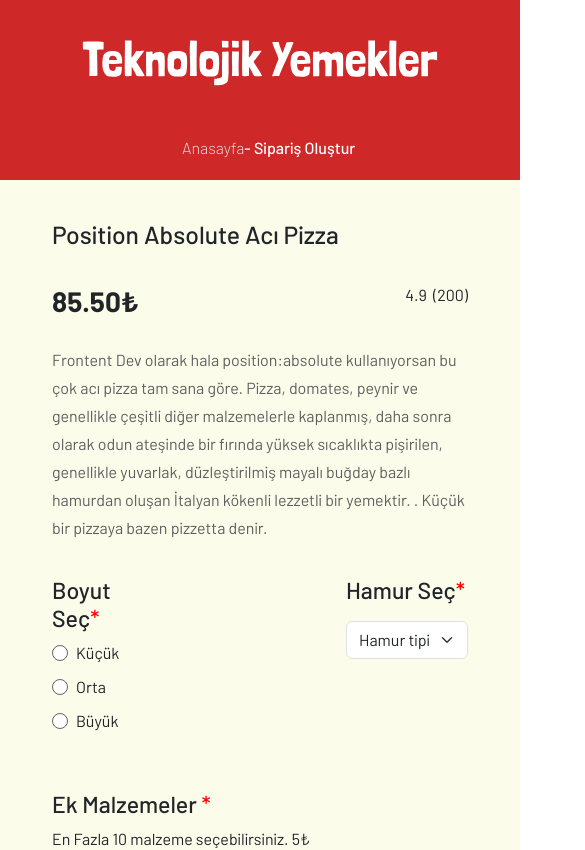
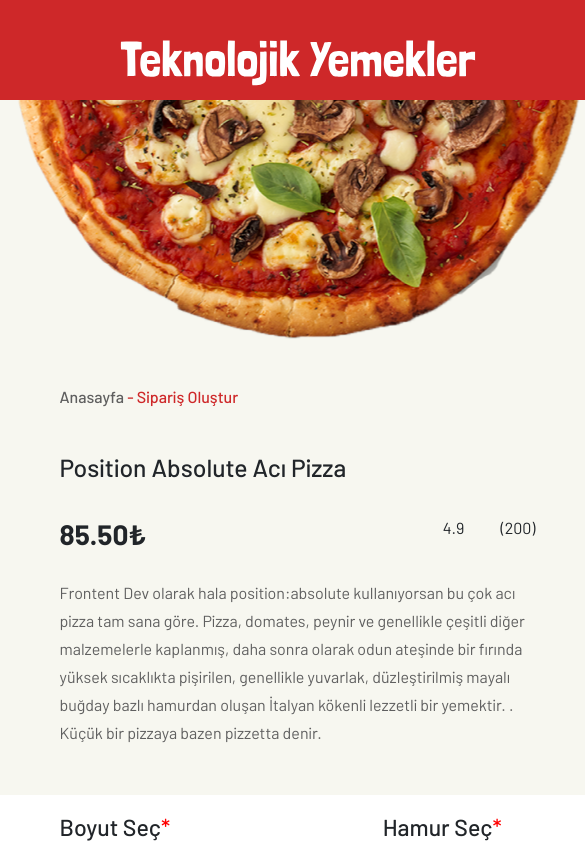
Before and after one commit to ozcnSezerr/pizza-project, a React (Vite) app: page /form in a window 390 px wide. Shown: the top 850 px of the page, 585 px wide, since content can reach past the window. Built offline with nearby package versions, Linux system fonts and the light colour scheme; a web font is replaced by a local one.

Commit message:
make main page responsive

```diff
--- a/src/App.css
+++ b/src/App.css
@@ -5,7 +5,7 @@
   font-family: "Barlow", sans-serif;
 }
 #root {
-  background-color: rgb(252, 252, 235);
+  /* background-color: rgb(252, 252, 235); */
   display: flow-root;
 }
 .order {
@@ -23,10 +23,12 @@
   width: 80%;
   max-width: 532px;
   margin: 0 auto;
+  padding-bottom: 2rem;
   display: flex;
   flex-direction: column;
   justify-content: center;
   gap: 1.6rem;
+  /* background-color: rgb(252, 252, 200); */
 }
 
 .form-content p {
@@ -53,10 +55,6 @@ input[type="checkbox"] {
   width: 80%;
 }
 
-.radio-container .form-check {
-  margin-bottom: 10px;
-}
-
 Form {
   width: 100%;
 }
@@ -73,3 +71,7 @@ Form {
   max-width: 532px;
   width: 100%;
 }
+
+.radio-container {
+  width: 140px;
+}
--- a/src/App.jsx
+++ b/src/App.jsx
@@ -1,6 +1,5 @@
 import { useState } from "react";
 import { BrowserRouter as Router, Route, Switch } from "react-router-dom";
-import FormHeader from "./components/FormHeader";
 import SuccessPage from "./components/SuccessPage";
 import "./App.css";
 import SiparisForm from "./components/SiparisForm";
@@ -11,7 +10,6 @@ function App() {
     <Router>
       <Switch>
         <Route path="/form">
-          <FormHeader />
           <SiparisForm />
         </Route>
         <Route path="/success">
--- a/src/components/CounterBox.jsx
+++ b/src/components/CounterBox.jsx
@@ -55,7 +55,7 @@ const OrderButton = styled.button`
   }
 `;
 const SubmitContainer = styled.div`
-  background-color: white;
+  background-color: rgb(247, 247, 240, 1);
   border: 1px solid #d9d9d9;
   width: 340px;
   display: flex;
--- a/src/components/FoodCards.jsx
+++ b/src/components/FoodCards.jsx
@@ -9,10 +9,16 @@ const Container = styled.div`
   margin-bottom: 4rem;
   justify-content: center;
   gap: 1.6rem;
+
+  @media (max-width: 500px) {
+    flex-direction: column;
+    align-items: center;
+  }
 `;
 const Card = styled.div`
   box-shadow: 0 2px 4px #dcdbdbff;
   display: flex;
+  width: 340px;
   flex-direction: column;
   background-color: white;
   padding: 2rem;
--- a/src/components/FormContent.jsx
+++ b/src/components/FormContent.jsx
@@ -1,6 +1,11 @@
 export default function () {
   return (
+    <div style={{ width: "100%", backgroundColor: "rgb(247, 247, 240, 1)" }}>
       <div className="form-content">
+        <p style={{ color: "#CE2829", fontWeight: "500" }}>
+          <span style={{ color: "#5F5F5F", fontWeight: "500" }}>Anasayfa </span>
+          - Sipariş Oluştur
+        </p>
         <h2>Position Absolute Acı Pizza</h2>
         <div className="form-prices">
           <span
@@ -18,12 +23,13 @@ export default function () {
         </div>
         <p>
           Frontent Dev olarak hala position:absolute kullanıyorsan bu çok acı
-        pizza tam sana göre. Pizza, domates, peynir ve genellikle çeşitli diğer
-        malzemelerle kaplanmış, daha sonra olarak odun ateşinde bir fırında
-        yüksek sıcaklıkta pişirilen, genellikle yuvarlak, düzleştirilmiş mayalı
-        buğday bazlı hamurdan oluşan İtalyan kökenli lezzetli bir yemektir. .
-        Küçük bir pizzaya bazen pizzetta denir.
+          pizza tam sana göre. Pizza, domates, peynir ve genellikle çeşitli
+          diğer malzemelerle kaplanmış, daha sonra olarak odun ateşinde bir
+          fırında yüksek sıcaklıkta pişirilen, genellikle yuvarlak,
+          düzleştirilmiş mayalı buğday bazlı hamurdan oluşan İtalyan kökenli
+          lezzetli bir yemektir. . Küçük bir pizzaya bazen pizzetta denir.
         </p>
+      </div>
     </div>
   );
 }
--- a/src/components/FormHeader.jsx
+++ b/src/components/FormHeader.jsx
@@ -1,39 +1,41 @@
 import styled from "styled-components";
 import logo from "../assets/logo.svg";
+import formbanner from "../../images/iteration-2-images/pictures/form-banner.png";
 
-const HeaderWrapper = styled.div`
-  position: relative;
+const Header = styled.div`
+  // position: relative;
+  z-index: 1;
   display: flex;
   justify-content: center;
-  padding-top: 40px;
+  padding-top: 2.5rem;
   width: 100%;
-  height: 180px;
+  height: 100px;
   background-color: #ce2829;
-  margin-bottom: 2.5rem;
 `;
-
+const Banner = styled.img`
+  align-self: center;
+  margin-top: -3rem;
+  z-index: 0;
+`;
+const Wrapper = styled.div`
+  display: flex;
+  background-color: rgb(247, 247, 240, 1);
+  flex-direction: column;
+  justify-content: center;
+  padding-bottom: 2.5rem;
+`;
 const Logo = styled.img`
   width: 360px;
   height: 46px;
 `;
 
-const HeaderText = styled.p`
-  position: absolute;
-  font-weight: 500;
-  left: 35%;
-  top: 136px;
-  text-align: center;
-  color: white;
-`;
-
 export default function FormHeader() {
   return (
-    <HeaderWrapper>
-      <Logo src={logo} alt="Logo" />
-      <HeaderText>
-        <span style={{ color: "#dedbdbff", fontWeight: "300" }}>Anasayfa</span>-
-        Sipariş Oluştur
-      </HeaderText>
-    </HeaderWrapper>
+    <Wrapper>
+      <Header>
+        <Logo src={logo} alt="Logo" />
+      </Header>
+      <Banner src={formbanner} />
+    </Wrapper>
   );
 }
--- a/src/components/MainPage.jsx
+++ b/src/components/MainPage.jsx
@@ -53,8 +53,12 @@ const FirstSubHeader = styled.p`
   margin-bottom: 0;
 `;
 const SecondSubHeader = styled.p`
+  text-align: center;
   font-size: 2.8rem;
   font-weight: bold;
+  @media (max-width: 500px) {
+    width: 340px;
+  }
 `;
 
 export default function MainPage() {
--- a/src/components/NavigationBar.jsx
+++ b/src/components/NavigationBar.jsx
@@ -12,6 +12,11 @@ const Navigation = styled.nav`
   justify-content: center;
   gap: 3.2rem;
   box-shadow: 0 1px 3px rgba(0, 0, 0, 0.3);
+  @media (max-width: 500px) {
+    display: grid;
+    column-gap: 4rem;
+    grid-template-columns: auto auto;
+  }
 `;
 const Element = styled.li`
   background-color: white;
@@ -20,6 +25,7 @@ const Element = styled.li`
   align-items: center;
   gap: 0.8rem;
   cursor: pointer;
+  width: fit-content;
 `;
 
 const Text = styled.span`
--- a/src/components/NavigationBarMiddle.jsx
+++ b/src/components/NavigationBarMiddle.jsx
@@ -10,6 +10,18 @@ const Navigation = styled.nav`
   display: flex;
   justify-content: center;
   gap: 1.8rem;
+
+  @media (max-width: 500px) {
+    display: grid;
+    grid-template-columns: auto auto;
+    align-items: center;
+    & > li:nth-child(odd) {
+      justify-self: start;
+    }
+    & > li:nth-child(even) {
+      justify-self: end;
+    }
+  }
 `;
 const Element = styled.li`
   border-radius: 34px;
@@ -21,6 +33,7 @@ const Element = styled.li`
   align-items: center;
   gap: 0.5rem;
   cursor: pointer;
+  width: fit-content;
 `;
 
 const Text = styled.span`
@@ -37,23 +50,23 @@ const Image = styled.img`
 export default function NavigationBar() {
   return (
     <Navigation className="py-3">
-      <Element>
-        <Image src={img1} alt="" /> <Text>YENİ! Kore</Text>
+      <Element className="left">
+        <Image src={img1} alt="" /> <Text>Ramen</Text>
       </Element>
       <Element>
         <Image src={img2} alt="" /> <Text>Pizza</Text>
       </Element>
       <Element>
-        <Image src={img3} alt="" /> <Text>Hamburger</Text>
+        <Image src={img3} alt="" /> <Text>Burger</Text>
       </Element>
       <Element>
-        <Image src={img4} alt="" /> <Text>Kızartmalar</Text>
+        <Image src={img4} alt="" /> <Text>French fries</Text>
       </Element>
       <Element>
         <Image src={img5} alt="" /> <Text>Fast Food</Text>
       </Element>
       <Element>
-        <Image src={img6} alt="" /> <Text>Gazlı İçecekler</Text>
+        <Image src={img6} alt="" /> <Text>Soft drinks</Text>
       </Element>
     </Navigation>
   );
--- a/src/components/RadioButtons.jsx
+++ b/src/components/RadioButtons.jsx
@@ -1,4 +1,5 @@
 import { FormGroup, Input, Label } from "reactstrap";
+import styled from "styled-components";
 
 export default function RadioButtons({ onChange, value, checked }) {
   return (
--- a/src/components/SiparisForm.jsx
+++ b/src/components/SiparisForm.jsx
@@ -14,6 +14,7 @@ import FormContent from "./FormContent";
 import CheckBoxs from "./CheckBoxs";
 import CounterBox from "./CounterBox";
 import RadioButtons from "./RadioButtons";
+import FormHeader from "./FormHeader";
 import styled from "styled-components";
 import axios from "axios";
 const AlertStar = styled.span`
@@ -129,6 +130,7 @@ export default function SiparisForm() {
 
   return (
     <div>
+      <FormHeader />
       <FormContent />
       <div className="form-wrapper">
         <Form onSubmit={handleSubmit}>
@@ -162,6 +164,11 @@ export default function SiparisForm() {
                   </h3>
                 </Label>
                 <Input
+                  style={{
+                    textAlign: "left",
+                    backgroundColor: "rgb(247, 247, 240, 1)",
+                    paddingRight: "3rem",
+                  }}
                   type="select"
                   name="select"
                   id="exampleSelect"
@@ -169,7 +176,7 @@ export default function SiparisForm() {
                   onChange={handleChange}
                 >
                   <option value="" disabled>
-                    Hamur tipi seçin
+                    ~Hamur tipi seçin~
                   </option>
                   <option value="kalin">Kalın</option>
                   <option value="orta">Orta</option>
@@ -205,6 +212,9 @@ export default function SiparisForm() {
                 <h4>İsminiz:</h4>
               </Label>
               <Input
+                style={{
+                  backgroundColor: "rgb(247, 247, 240, 1)",
+                }}
                 name="name"
                 onChange={(e) => handleChange(e)}
                 value={formData.name}
@@ -221,7 +231,10 @@ export default function SiparisForm() {
               <Input
                 id="exampleText"
                 name="text"
-                style={{ resize: "none" }}
+                style={{
+                  resize: "none",
+                  backgroundColor: "rgb(247, 247, 240, 1)",
+                }}
                 onChange={(e) => handleChange(e)}
                 value={formData.text}
                 placeholder="Siparişine eklemek istediğin bir not var mı ..."
--- a/src/components/SliderCards.jsx
+++ b/src/components/SliderCards.jsx
@@ -10,6 +10,10 @@ const Container = styled.div`
   gap: 0.5rem;
   justify-content: center;
   transform: scale(0.85);
+  @media (max-width: 500px) {
+    flex-direction: column;
+    align-items: center;
+  }
 `;
 const Slider = styled.div`
   position: relative;
@@ -17,6 +21,7 @@ const Slider = styled.div`
 
 const Image = styled.img`
   border-radius: 1rem;
+  width: 100%;
 `;
 const RigthColumn = styled.div`
   display: flex;
@@ -30,6 +35,9 @@ const RightContent = styled.p`
   top: 20%;
   font-weight: 600;
   transform: scale(2);
+  @media (max-width: 500px) {
+    transform: scale(1.8);
+  }
 `;
 
 const LeftContent = styled.p`
@@ -41,6 +49,11 @@ const LeftContent = styled.p`
   line-height: 4rem;
   font-size: 4rem;
   transform: scale(1.2);
+  @media (max-width: 500px) {
+    & + button {
+      top: 70%;
+    }
+  }
 `;
 
 const Button = styled.button`
@@ -57,7 +70,10 @@ const Button = styled.button`
   top: 58%;
   left: 8%;
   position: absolute;
-  cursor: pointer;
+  @media (max-width: 500px) {
+    flex-direction: column;
+    align-items: center;
+  }
 `;
 
 export default function SliderCards({ onClick }) {
@@ -70,19 +86,15 @@ export default function SliderCards({ onClick }) {
           <span
             style={{
               display: "inline-block",
-              paddingTop: "0",
               fontWeight: "400",
               fontSize: "1.2rem",
               lineHeight: "1rem",
-              transform: "translateY(-1rem)",
             }}
           >
             Position:Absolute Acı Burger
           </span>
         </LeftContent>
-        <Button onClick={onClick} style={{ transform: "translateY(-1.4rem)" }}>
-          Sipariş Ver
-        </Button>
+        <Button onClick={onClick}>Sipariş Ver</Button>
       </Slider>
       <RigthColumn>
         <Slider>
```
Lines whose indentation alone changed are shown as unchanged.
